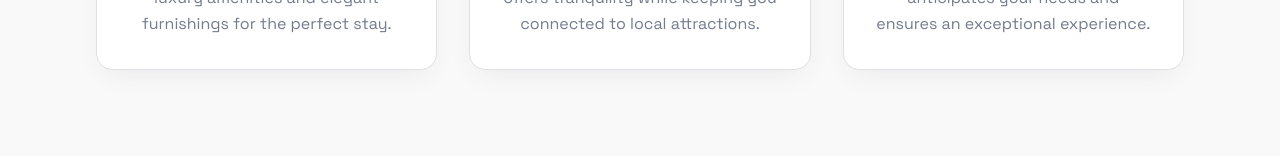
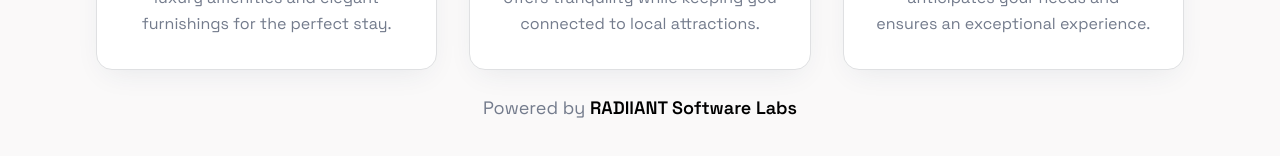
Before and after one commit to mckenzie-81/danso-plaza-v1, a React (Vite) app: page / in a window 1280 px wide. Shown: the part 1154-1310 px from the top of the page. Built offline with nearby package versions, Linux system fonts and the light colour scheme.

Commit message:
radiiant tag

```diff
--- a/src/pages/Home.tsx
+++ b/src/pages/Home.tsx
@@ -1,5 +1,5 @@
-import { motion } from 'framer-motion';
-import { Link } from 'react-router-dom';
+import { motion } from "framer-motion";
+import { Link } from "react-router-dom";
 
 const Home = () => {
   return (
@@ -10,7 +10,8 @@ const Home = () => {
         <div
           className="absolute inset-0 bg-cover bg-center bg-no-repeat"
           style={{
-             backgroundImage: `url('/hero-image.png')` }}
+            backgroundImage: `url('/hero-image.png')`,
+          }}
         >
           {/* Overlay */}
           <div className="absolute inset-0 bg-gradient-to-br from-background/20 via-primary/10 to-primary/30" />
@@ -35,8 +36,8 @@ const Home = () => {
             transition={{ duration: 0.8, delay: 0.4 }}
             className="text-lg md:text-xl text-primary-foreground/90 mb-12 max-w-2xl mx-auto leading-relaxed"
           >
-            Boutique stays designed for calm. Experience understated luxury
-            in the heart of tranquility.
+            Boutique stays designed for calm. Experience understated luxury in
+            the heart of tranquility.
           </motion.p>
 
           <motion.div
@@ -103,16 +104,19 @@ const Home = () => {
             {[
               {
                 title: "Premium Comfort",
-                description: "Thoughtfully designed spaces with luxury amenities and elegant furnishings for the perfect stay."
+                description:
+                  "Thoughtfully designed spaces with luxury amenities and elegant furnishings for the perfect stay.",
               },
               {
                 title: "Serene Location",
-                description: "Nestled in a peaceful setting that offers tranquility while keeping you connected to local attractions."
+                description:
+                  "Nestled in a peaceful setting that offers tranquility while keeping you connected to local attractions.",
               },
               {
                 title: "Personal Service",
-                description: "Attentive hospitality that anticipates your needs and ensures an exceptional experience."
-              }
+                description:
+                  "Attentive hospitality that anticipates your needs and ensures an exceptional experience.",
+              },
             ].map((feature, index) => (
               <motion.div
                 key={feature.title}
@@ -134,6 +138,20 @@ const Home = () => {
             ))}
           </div>
         </div>
+        <footer className="w-full mt-auto py-6">
+          <div className="text-sm md:text-lg max-w-2xl mx-auto text-center text-muted-foreground">
+            <a
+              href="https://radiiant.site"
+              target="_blank"
+              rel="noopener noreferrer"
+            >
+              Powered by{" "}
+              <span className="font-semibold text-black">
+                RADIIANT Software Labs
+              </span>
+            </a>
+          </div>
+        </footer>
       </section>
     </div>
   );
```
